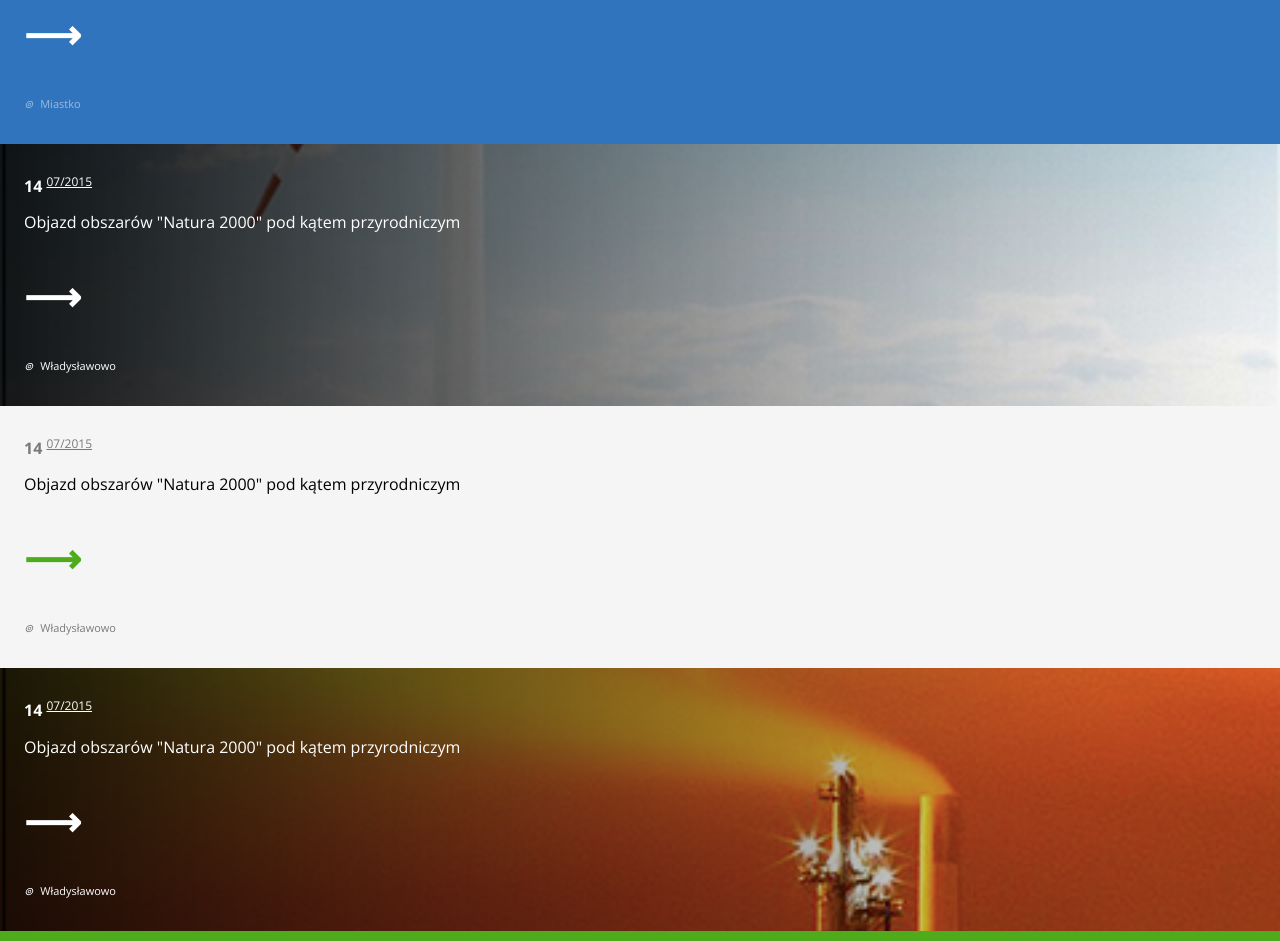
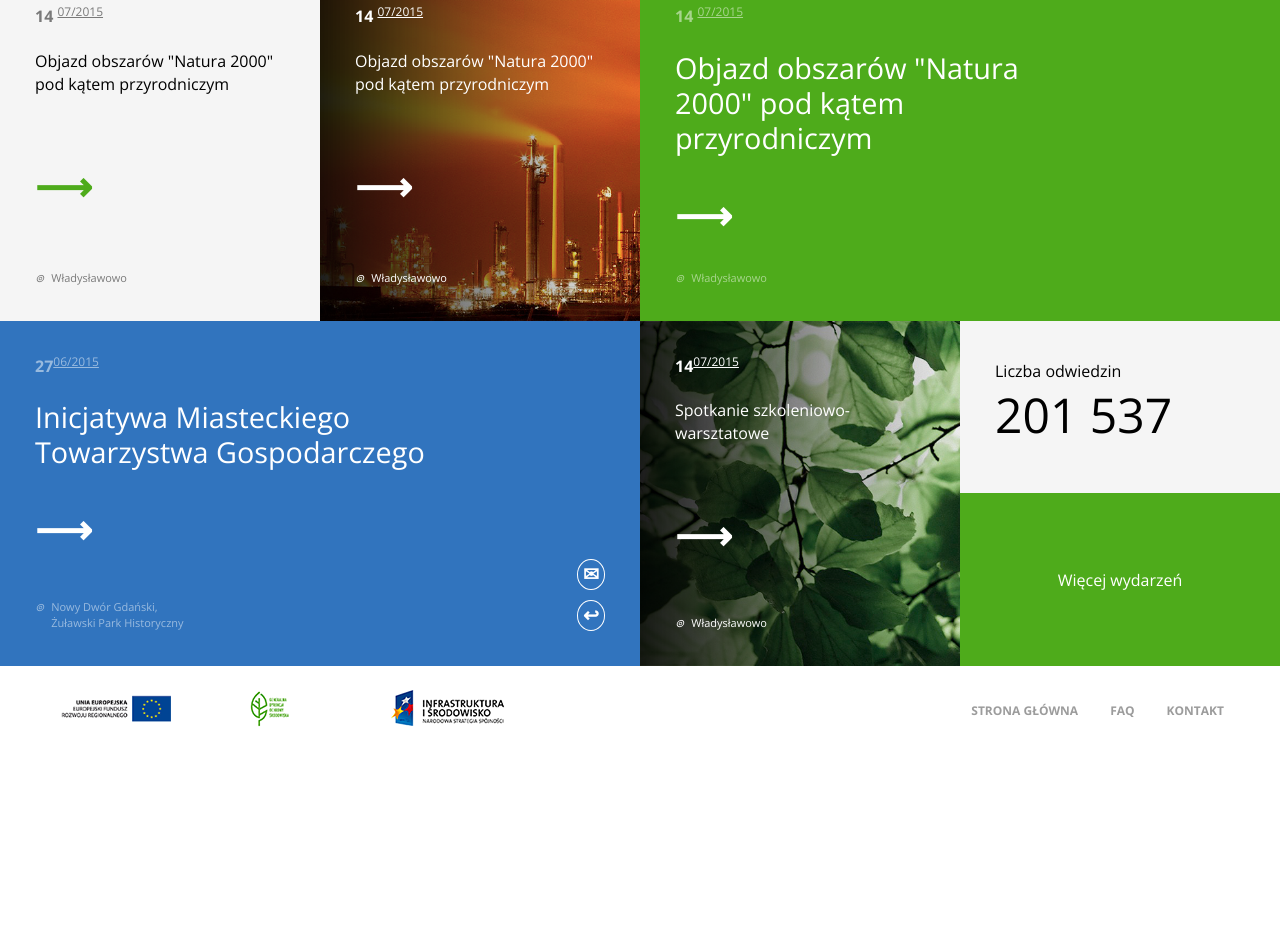
Before and after one commit to damianwojcik/flexbox-ppn, a plain HTML site: page desktop-first/index.html in a window 1280 px wide. Shown: the part 459-1400 px from the top of the page. After the commit the page ends 1216 px from the top, so only its background shows below. Drawn offline with nearby package versions, Linux system fonts and the light colour scheme.

Commit message:
Finished mobile-first. Fixed files structure

```diff
--- a/mobile-first.html
+++ b/desktop-first/index.html
@@ -7,18 +7,18 @@
     <title>PPN Flexbox</title>
     <link href='http://fonts.googleapis.com/css?family=Montserrat:400,700' rel='stylesheet' type='text/css'>
     <link href='http://fonts.googleapis.com/css?family=Open+Sans:400,300,700' rel='stylesheet' type='text/css'>
-    <link rel="stylesheet" href="mobile-first.css">
-    <link rel="stylesheet" href="min-576px.css" media="(min-width: 576px)">
-    <link rel="stylesheet" href="min-768px.css" media="(min-width: 768px)">
-    <link rel="stylesheet" href="min-992px.css" media="(min-width: 992px)">
-    <link rel="stylesheet" href="min-1200px.css" media="(min-width: 1200px)">
+    <link rel="stylesheet" href="main.css">
+    <link rel="stylesheet" href="max-1200px.css" media="(max-width: 1200px)">
+    <link rel="stylesheet" href="max-992px.css" media="(max-width: 992px)">
+    <link rel="stylesheet" href="max-768px.css" media="(max-width: 768px)">
+    <link rel="stylesheet" href="max-576px.css" media="(max-width: 576px)">
 </head>
 <body>
     <div class="page-wrapper">
         <header class="header">
             <div class="row justify-content-between">
                 <a href="#" class="logo">
-                    <img width="30" height="30" src="images/logo.png" alt="Logo">
+                    <img width="30" height="30" src="../images/logo.png" alt="Logo">
                     <h1>
                         POMORSKIE PARTNERSTWO NATUROWE
                         <small>Fundacja Poszanowania Energii w Gdańsku</small>
@@ -42,7 +42,7 @@
         <!-- /.header -->
         <main class="main">
             <div class="col col-6">
-                <article class="article" style="background-image: url('images/article1.png')">
+                <article class="article" style="background-image: url('../images/article1.png')">
                     <div class="article__wrap">
                         <time class="article__date">29 - 30 <sup>06/2015</sup></time>
                         <!-- /.article__date -->
@@ -84,7 +84,7 @@
             </div>
             <!-- /.col col-3 -->
             <div class="col col-3">
-                <article class="article" style="background-image: url('images/article3.png')">
+                <article class="article" style="background-image: url('../images/article3.png')">
                     <div class="article__wrap">
                         <time class="article__date">14 <sup>07/2015</sup></time>
                         <!-- /.article__date -->
@@ -122,7 +122,7 @@
             </div>
             <!-- /.col col-3 -->
             <div class="col col-3">
-                <article class="article" style="background-image: url('images/article5.png')">
+                <article class="article" style="background-image: url('../images/article5.png')">
                     <div class="article__wrap">
                         <time class="article__date">14 <sup>07/2015</sup></time>
                         <!-- /.article__date -->
@@ -183,7 +183,7 @@
             </div>
             <!-- /.col col-6 -->
             <div class="col col-3">
-                <article class="article" style="background-image: url('images/article11.png')">
+                <article class="article" style="background-image: url('../images/article11.png')">
                         <div class="article__wrap">
                             <time class="article__date">14<sup>07/2015</sup></time>
                             <!-- /.article__date -->
@@ -216,7 +216,7 @@
                 <div class="col col-12">
                     <article class="article text-center bg-color bg-green">
                         <div class="article__wrap justify-content-center align-items-center">
-                            <a href="#" class="article__arrow mb-0">⟶</a>
+                            <a href="#">Więcej wydarzeń</a>
                         </div>
                         <!-- /.article__wrap -->
                     </article>
@@ -231,13 +231,13 @@
             <div class="row justify-content-between">
                 <ul class="sponsors">
                     <li><a href="#">
-                        <img src="images/sponsors/ue.png" alt="UE" height="50">
+                        <img src="../images/sponsors/ue.png" alt="UE" height="50">
                     </a></li>
                     <li><a href="#">
-                        <img src="images/sponsors/leaf.png" alt="Leaf" height="50">
+                        <img src="../images/sponsors/leaf.png" alt="Leaf" height="50">
                     </a></li>
                     <li><a href="#">
-                        <img src="images/sponsors/iis.png" alt="iis" height="50">
+                        <img src="../images/sponsors/iis.png" alt="iis" height="50">
                     </a></li>
                 </ul>
                 <!-- /.sponsors -->
@@ -256,6 +256,6 @@
     </div>
     <!-- /.page-wrapper -->
 
-    <script src="main.js"></script>
+    <script src="../main.js"></script>
 </body>
 </html>
--- a/mobile-first.css
+++ b/desktop-first/main.css
@@ -28,6 +28,7 @@ body {
 
 ul {
     list-style: none;
+    list-style-image: none;
 }
 
 img {
@@ -65,10 +66,6 @@ button {
 
 .text-center {
     text-align: center;
-}
-
-.mb-0 {
-    margin-bottom: 0 !important;
 }
 
 /* BEGIN LAYOUT */
@@ -111,6 +108,18 @@ button {
 .col {
     flex: 1;
 }
+
+.col-6 {
+    flex-basis: 50%;
+}
+
+.col-3 {
+    flex-basis: 25%;
+}
+
+.col-12 {
+    flex-basis: 100%;
+}
 /* END LAYOUT */
 
 /* BEGIN BUTTONS */
@@ -132,8 +141,8 @@ button {
 /* END BUTTONS */
 
 /* BEGIN HEADER */
-.header, .footer {
-    padding: 0 1rem;
+.header {
+    padding: 0 2.5rem;
 }
 
 .logo {
@@ -150,10 +159,6 @@ button {
     display: flex;
     flex: 1;
     text-transform: uppercase;
-}
-
-.header .navigation__list {
-    display: none;
 }
 
 .navigation__item {
@@ -178,7 +183,6 @@ button {
     padding-left: 0.8rem;
     color: black;
     line-height: 1;
-    display: none;
 }
 
 .logo h1 small {
@@ -218,48 +222,24 @@ button {
     border: 1px solid var(--lightgray);
     margin: 1rem 0;
     cursor: pointer;
+    display: none;
 }
 
 .navbar-toggler:hover {
     background-color: var(--lightgray);
 }
+/* END HEADER */
 
-.opened .page-wrapper:after {
-    content: '';
-    position: absolute;
-    left: 0;
-    top: 0;
-    width: 100%;
-    height: 100%;
-    background-color: rgba(0, 0, 0, 0.6);
-    z-index: 9;
+/* BEGIN MAIN */
+.main {
+    display: flex;
+    flex-wrap: wrap;
 }
 
-.opened .header .navigation {
+.main .col {
     display: flex;
-    position: fixed;
-    flex-direction: column;
-    right: 0;
-    top: 0;
-    background-color: var(--lightgray);
-    height: 100vh;
-    z-index: 99;
-    padding: 1rem 3rem;
 }
-
-.opened .header .navigation__list {
-    display: flex;
-    flex-direction: column;
-}
-
-.opened .navigation__item:not(.searchbutton) a {
-    padding: 1rem 0;
-}
-
-.opened .searchbutton {
-    margin-left: 0;
-}
-/* END HEADER */
+/* END MAIN */
 
 /* BEGIN ARTICLE */
 .article {
@@ -267,7 +247,7 @@ button {
     background-size: cover;
     background-repeat: no-repeat;
     background-position: center;
-    padding: 2rem 1.5rem;
+    padding: 2.1875rem;
     flex: 1;
 }
 
@@ -288,7 +268,7 @@ button {
     font-size: 1rem;
     font-weight: 700;
     line-height: 1;
-    margin-bottom: 1rem;
+    margin-bottom: 1.5625rem;
 }
 
 .article__date sup {
@@ -298,10 +278,18 @@ button {
 }
 
 .article__title {
+    font-size: 1.8rem;
+    line-height: 2.1875rem;
+    font-weight: 300;
+    max-width: 26.25rem;
+    display: block;
+    margin-bottom: 1.875rem;
+}
+
+.col-3 .article__title {
     font-size: 1rem;
-    font-weight: 300;
-    display: block;
-    margin-bottom: 0;
+    line-height: 1.4375rem;
+    margin-bottom: 3.75rem;
 }
 
 .article__meta {
@@ -324,7 +312,11 @@ button {
     display: inline-block;
     font-size: 2.5rem;
     font-weight: 700;
-    margin-bottom: 0.5rem;
+    margin-bottom: 1.5625rem;
+}
+
+.col-3 .article__arrow {
+    margin-bottom: 3.125rem;
 }
 
 .article__arrow:hover {
@@ -335,7 +327,7 @@ button {
     position: absolute;
     right: 0;
     bottom: 0;
-    display: none;
+    display: flex;
     flex-direction: column;
 }
 
@@ -351,6 +343,10 @@ button {
     color: var(--green);
 }
 
+.article.counter {
+    text-align: left;
+}
+
 .bg-color .article__date,
 .bg-color .article__meta {
     opacity: 0.5;
@@ -358,10 +354,6 @@ button {
 /* END ARTICLE */
 
 /* BEGIN COUNTER */
-.counter {
-    text-align: center;
-}
-
 .counter__title {
     font-size: 1rem;
     line-height: 1;
@@ -369,34 +361,23 @@ button {
 }
 
 .counter__value {
-    font-size: 3rem;
+    font-size: 48px;
     font-weight: 300;
-    line-height: 1;
 }
 /* END COUNTER */
 
 /* BEGIN FOOTER */
 .footer {
-    padding-top: 1rem;
-    padding-bottom: 1rem;
+    padding: 0 2.5rem;
 }
 
-.footer .row {
-    flex-direction: column;
-}
-
-.footer .navigation__list {
-    flex-direction: column;
-}
-
-.footer .navigation__item a {
-    padding: 1rem;
+.footer .navigation {
+    display: flex;
 }
 
 .sponsors {
     display: flex;
     justify-content: center;
-    margin-bottom: 1rem;
 }
 
 .sponsors li {
@@ -404,6 +385,7 @@ button {
     display: flex;
     justify-content: center;
     align-items: center;
+    padding: 1rem 0;
 }
 
 .sponsors li:not(:first-child) {
--- a/min-1200px.css
+++ /dev/null
@@ -1,12 +0,0 @@
-.header,
-.footer {
-    padding: 0 2.5rem;
-}
-
-.article__buttons {
-    display: flex;
-}
-
-.counter {
-    text-align: left;
-}
--- a/min-768px.css
+++ /dev/null
@@ -1,12 +0,0 @@
-/* BEGIN LAYOUT */
-.col-3,
-.col-6 {
-    flex-basis: 100%;
-}
-/* END LAYOUT */
-
-/* BEGIN MAIN */
-.article__wrap .article__title {
-    height: auto;
-}
-/* END MAIN */
--- a/main.css
+++ b/mobile-first/main.css
@@ -28,6 +28,7 @@ body {
 
 ul {
     list-style: none;
+    list-style-image: none;
 }
 
 img {
@@ -65,6 +66,10 @@ button {
 
 .text-center {
     text-align: center;
+}
+
+.mb-0 {
+    margin-bottom: 0 !important;
 }
 
 /* BEGIN LAYOUT */
@@ -107,18 +112,6 @@ button {
 .col {
     flex: 1;
 }
-
-.col-6 {
-    flex-basis: 50%;
-}
-
-.col-3 {
-    flex-basis: 25%;
-}
-
-.col-12 {
-    flex-basis: 100%;
-}
 /* END LAYOUT */
 
 /* BEGIN BUTTONS */
@@ -140,8 +133,8 @@ button {
 /* END BUTTONS */
 
 /* BEGIN HEADER */
-.header {
-    padding: 0 2.5rem;
+.header, .footer {
+    padding: 0 1rem;
 }
 
 .logo {
@@ -158,6 +151,10 @@ button {
     display: flex;
     flex: 1;
     text-transform: uppercase;
+}
+
+.header .navigation__list {
+    display: none;
 }
 
 .navigation__item {
@@ -182,6 +179,7 @@ button {
     padding-left: 0.8rem;
     color: black;
     line-height: 1;
+    display: none;
 }
 
 .logo h1 small {
@@ -221,24 +219,49 @@ button {
     border: 1px solid var(--lightgray);
     margin: 1rem 0;
     cursor: pointer;
-    display: none;
 }
 
 .navbar-toggler:hover {
     background-color: var(--lightgray);
 }
-/* END HEADER */
 
-/* BEGIN MAIN */
-.main {
-    display: flex;
-    flex-wrap: wrap;
+.opened .page-wrapper:after {
+    content: '';
+    position: absolute;
+    left: 0;
+    top: 0;
+    width: 100%;
+    height: 100%;
+    background-color: rgba(0, 0, 0, 0.6);
+    z-index: 9;
 }
 
-.main .col {
+.opened .header .navigation {
     display: flex;
+    position: fixed;
+    flex-direction: column;
+    right: 0;
+    top: 0;
+    background-color: var(--lightgray);
+    height: 100vh;
+    z-index: 99;
+    padding: 1rem 3rem;
+    min-width: 35vw;
 }
-/* END MAIN */
+
+.opened .header .navigation__list {
+    display: flex;
+    flex-direction: column;
+}
+
+.opened .navigation__item:not(.searchbutton) a {
+    padding: 1rem 0;
+}
+
+.opened .searchbutton {
+    margin-left: 0;
+}
+/* END HEADER */
 
 /* BEGIN ARTICLE */
 .article {
@@ -246,7 +269,7 @@ button {
     background-size: cover;
     background-repeat: no-repeat;
     background-position: center;
-    padding: 2.1875rem;
+    padding: 2rem 1.5rem;
     flex: 1;
 }
 
@@ -267,7 +290,7 @@ button {
     font-size: 1rem;
     font-weight: 700;
     line-height: 1;
-    margin-bottom: 1.5625rem;
+    margin-bottom: 1rem;
 }
 
 .article__date sup {
@@ -277,18 +300,10 @@ button {
 }
 
 .article__title {
-    font-size: 1.8rem;
-    line-height: 2.1875rem;
+    font-size: 1rem;
     font-weight: 300;
-    max-width: 26.25rem;
     display: block;
-    margin-bottom: 1.875rem;
-}
-
-.col-3 .article__title {
-    font-size: 1rem;
-    line-height: 1.4375rem;
-    margin-bottom: 3.75rem;
+    margin-bottom: 0;
 }
 
 .article__meta {
@@ -311,11 +326,7 @@ button {
     display: inline-block;
     font-size: 2.5rem;
     font-weight: 700;
-    margin-bottom: 1.5625rem;
-}
-
-.col-3 .article__arrow {
-    margin-bottom: 3.125rem;
+    margin-bottom: 0.5rem;
 }
 
 .article__arrow:hover {
@@ -326,7 +337,7 @@ button {
     position: absolute;
     right: 0;
     bottom: 0;
-    display: flex;
+    display: none;
     flex-direction: column;
 }
 
@@ -342,10 +353,6 @@ button {
     color: var(--green);
 }
 
-.article.counter {
-    text-align: left;
-}
-
 .bg-color .article__date,
 .bg-color .article__meta {
     opacity: 0.5;
@@ -353,6 +360,10 @@ button {
 /* END ARTICLE */
 
 /* BEGIN COUNTER */
+.counter {
+    text-align: center;
+}
+
 .counter__title {
     font-size: 1rem;
     line-height: 1;
@@ -360,23 +371,34 @@ button {
 }
 
 .counter__value {
-    font-size: 48px;
+    font-size: 3rem;
     font-weight: 300;
+    line-height: 1;
 }
 /* END COUNTER */
 
 /* BEGIN FOOTER */
 .footer {
-    padding: 0 2.5rem;
+    padding-top: 1rem;
+    padding-bottom: 1rem;
 }
 
-.footer .navigation {
-    display: flex;
+.footer .row {
+    flex-direction: column;
+}
+
+.footer .navigation__list {
+    flex-direction: column;
+}
+
+.footer .navigation__item a {
+    padding: 1rem;
 }
 
 .sponsors {
     display: flex;
     justify-content: center;
+    margin-bottom: 1rem;
 }
 
 .sponsors li {
@@ -384,7 +406,6 @@ button {
     display: flex;
     justify-content: center;
     align-items: center;
-    padding: 1rem 0;
 }
 
 .sponsors li:not(:first-child) {
--- /dev/null
+++ b/mobile-first/min-1200px.css
@@ -0,0 +1,48 @@
+.col-3 {
+    flex-basis: 25%;
+}
+
+.col-12 {
+    height: 50%;
+}
+
+.flex-columns {
+    flex-shrink: 1;
+}
+
+.header,
+.footer {
+    padding: 0 2.5rem;
+}
+
+.article__buttons {
+    display: flex;
+}
+
+.article__wrap .article__title {
+    max-width: 100%;
+    margin-bottom: 3.75rem;
+}
+
+.col-3 .article__arrow {
+    margin-bottom: 3.125rem;
+}
+
+.col-6 .article__title {
+    font-size: 1.8rem;
+    line-height: 2.1875rem;
+    margin-bottom: 1.875rem;
+}
+
+.article__arrow {
+    font-size: 2.5rem;
+    margin-bottom: 1.5625rem;
+}
+
+.counter {
+    text-align: left;
+}
+
+.sponsors li:not(:first-child) {
+    margin-left: 2.5rem;
+}
--- a/min-576px.css
+++ b/mobile-first/min-576px.css
@@ -3,7 +3,7 @@
 }
 
 .article__wrap .article__title {
-    max-width: 50%;
+    max-width: 60%;
     margin-bottom: 2rem;
 }
 
--- /dev/null
+++ b/mobile-first/min-768px.css
@@ -0,0 +1,13 @@
+.col-3,
+.col-6 {
+    flex-basis: 50%;
+}
+
+.main {
+    display: flex;
+    flex-wrap: wrap;
+}
+
+.article {
+    height: 100%;
+}
--- a/min-992px.css
+++ b/mobile-first/min-992px.css
@@ -15,6 +15,10 @@
     flex-direction: row;
 }
 
+.sponsors {
+    margin-bottom: 0;
+}
+
 .sponsors li {
     padding: 1rem 0;
 }
```
Also changed, not shown: mobile-first/index.html (renamed from index.html, +14 -14 lines), desktop-first/max-1200px.css (renamed from max-1200px.css), desktop-first/max-576px.css (renamed from max-576px.css), desktop-first/max-768px.css (renamed from max-768px.css), desktop-first/max-992px.css (renamed from max-992px.css), images/article_header.jpg (deleted).
